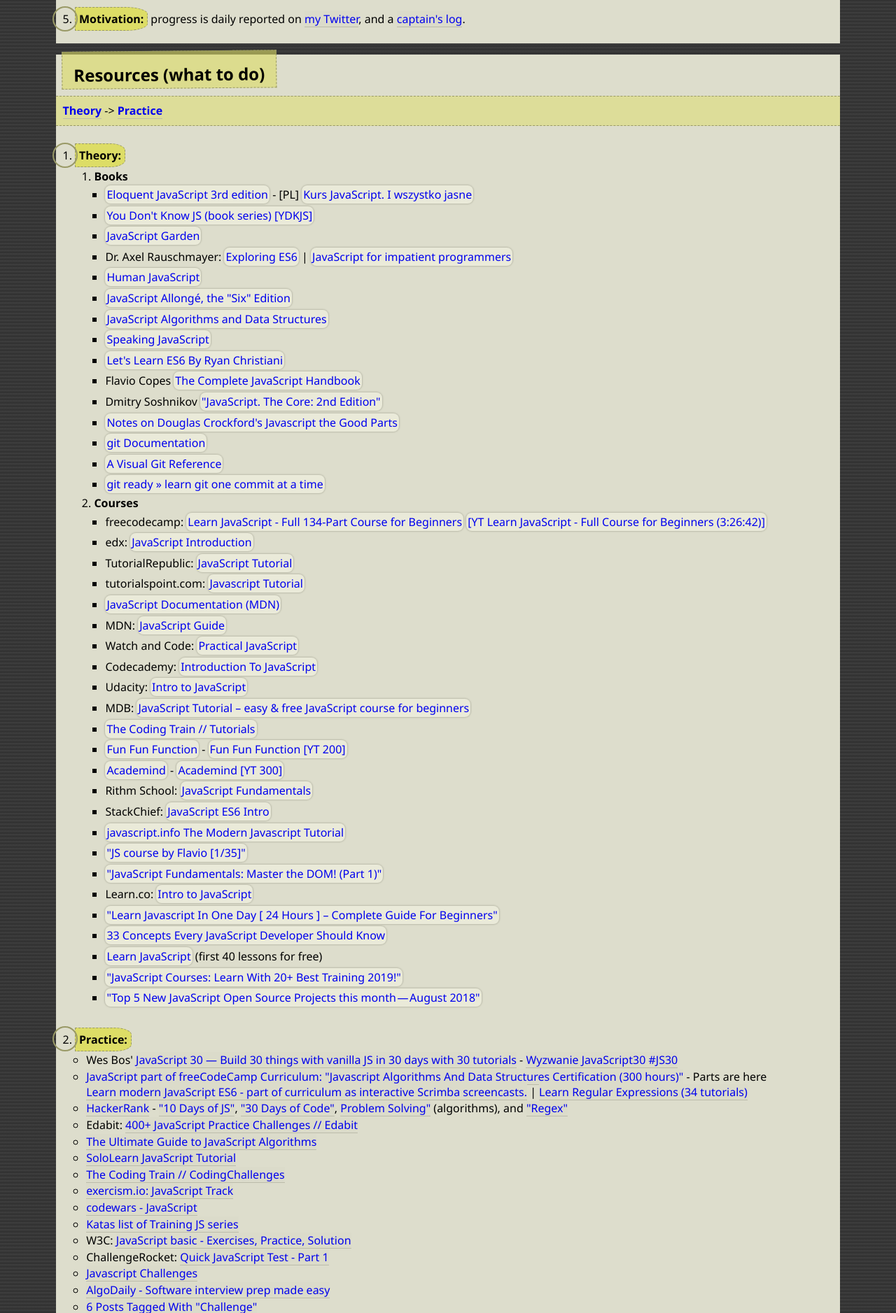
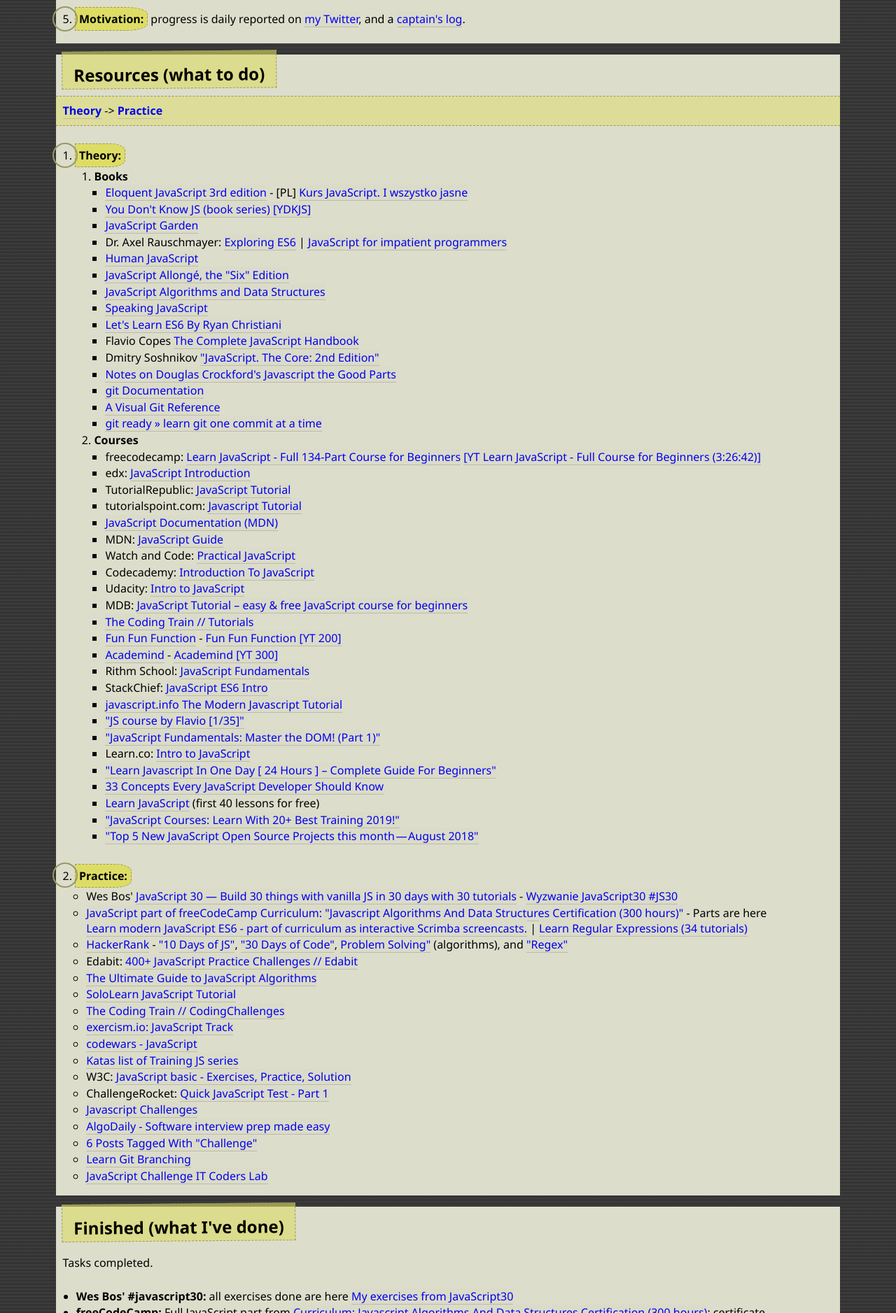
Before and after one commit to tdudkowski/tdudkowski.github.io, a Jekyll site: the page 100daysofcode.html, which Jekyll copies as it is, in a window 1280 px wide. Shown: the part 4523-6400 px from the top of the page at 70% size. Built offline with Jekyll 4.4.1, drawn with Linux system fonts in a browser that asks for light colours.

Commit message:
correct css

```diff
--- a/100daysofcode.html
+++ b/100daysofcode.html
@@ -170,7 +170,7 @@
    white-space: nowrap;
   }
 
-  ol ol a {
+  ol.buttons a {
   box-shadow: 0 0 2px 1px #bba;
   display: inline-block;
   margin: 1px 0;
@@ -360,7 +360,7 @@
     <li><strong><a id="now"></a>Now:</strong> After completing Wes Bos' JavaScript 30, JavaScript part of freeCodeCamp Curriculum (aka "Javascript Algorithms And Data Structures Certification"), and Hackerrank JavaScript challenges I have still two challenges to do (Hackerrank 2nd half of regexp, and Algorithms), but definitely without any pressing on tempo.<br>
     Now I'm doing top10 topics of JavaScipt.</li>
     <li><strong><a id="later"></a>Later:</strong> Plan for the second half is to grok all this listed below top10 advanced topics of JavaScript:</p>
- <ol>
+ <ol class="buttons">
   <li><strong>Higher Order Functions:</strong>
   <a href="https://blog.bitsrc.io/understanding-higher-order-functions-in-javascript-75461803bad">Sukhjinder Arora "Understanding Higher-Order Functions in JavaScript"</a> |
   <a href="https://developer.ibm.com/node/2016/01/11/higher-order-functions-in-es6easy-as-a-b-c/">Sequioa McDowell "Higher order functions in ES6:Easy as a => b => c;"</a> |
```
